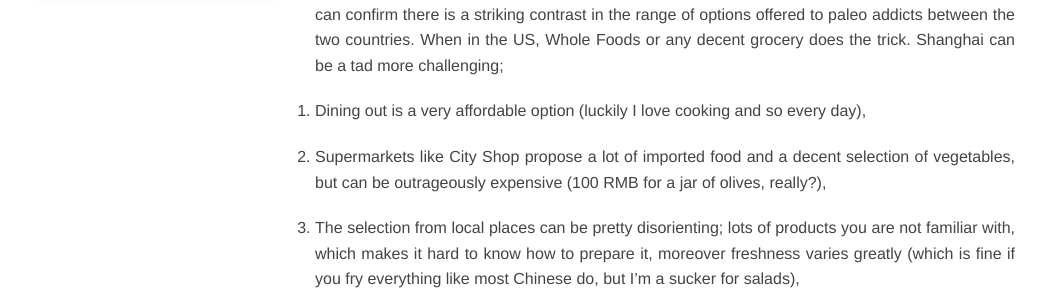
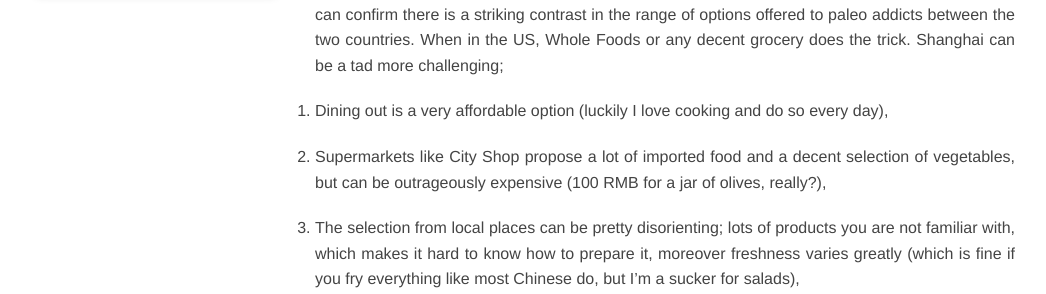
Before and after one commit to hunvreus/hunvreus.github.io, a Jekyll site: the page built from _posts/2012-07-15-eating-paleo-in-shanghai.md, in a window 1280 px wide and 900 px high. Shown: the part 360-654 px from the top of the window, without its empty margins (5-1051 px from the left). Built offline with Jekyll 4.4.1, drawn with Linux system fonts in a browser that asks for light colours; nearby versions of some CDN libraries; some web fonts are replaced; comment, search, counter and statistics services are not loaded.

```diff
--- a/_posts/2012-07-15-eating-paleo-in-shanghai.md
+++ b/_posts/2012-07-15-eating-paleo-in-shanghai.md
@@ -10,7 +10,7 @@ If you're not familiar with it, there are plenty of sites out there doing a grea
 
 Since [my company](http://wiredcraft.com) requires I split my time between our Shanghai and Washington DC offices, I can confirm there is a striking contrast in the range of options offered to paleo addicts between the two countries. When in the US, Whole Foods or any decent grocery does the trick. Shanghai can be a tad more challenging;
 
-1. Dining out is a very affordable option (luckily I love cooking and so every day),
+1. Dining out is a very affordable option (luckily I love cooking and do so every day),
 1. Supermarkets like City Shop propose a lot of imported food and a decent selection of vegetables, but can be outrageously expensive (100 RMB for a jar of olives, really?),
 1. The selection from local places can be pretty disorienting; lots of products you are not familiar with, which makes it hard to know how to prepare it, moreover freshness varies greatly (which is fine if you fry everything like most Chinese do, but I'm a sucker for salads),
 
```
